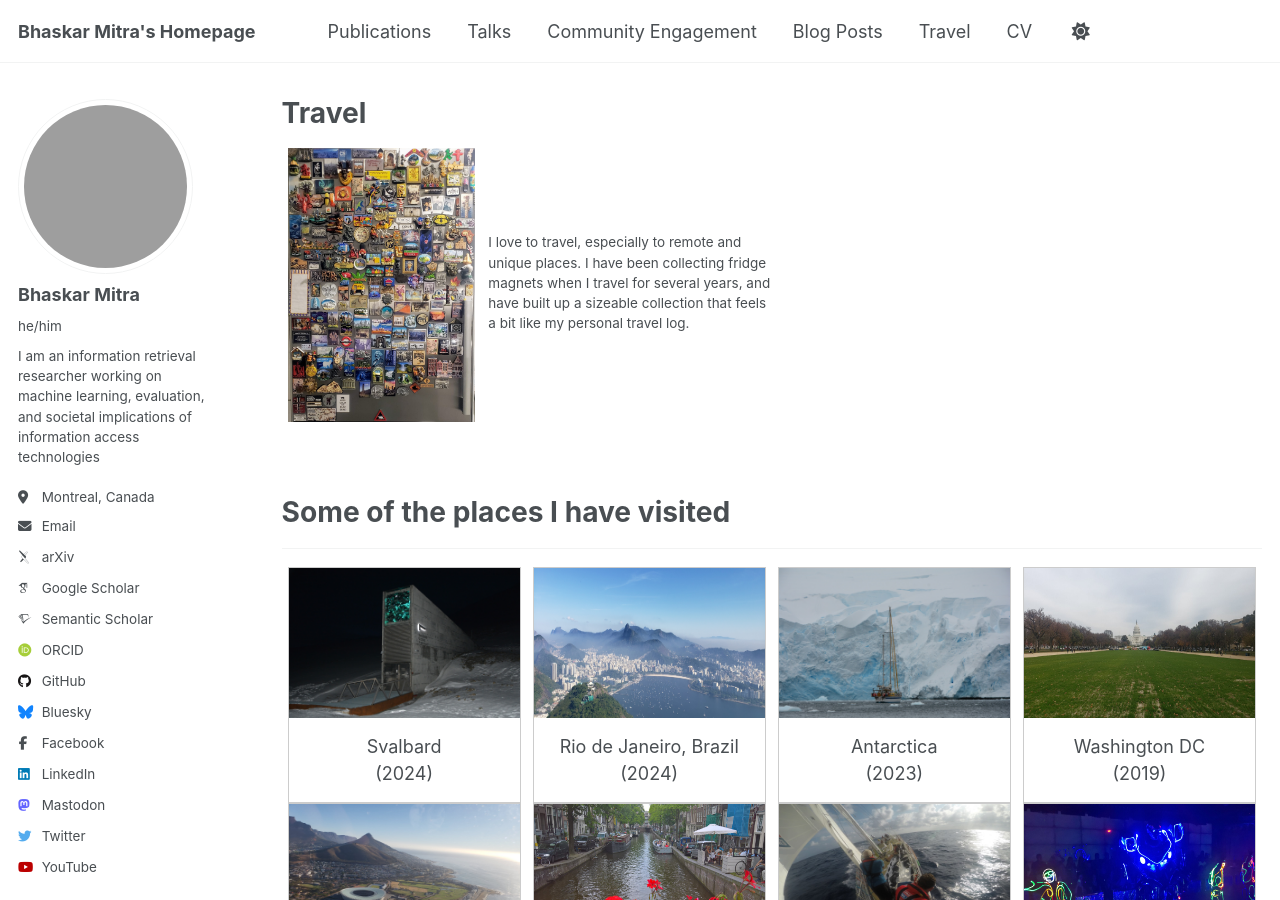
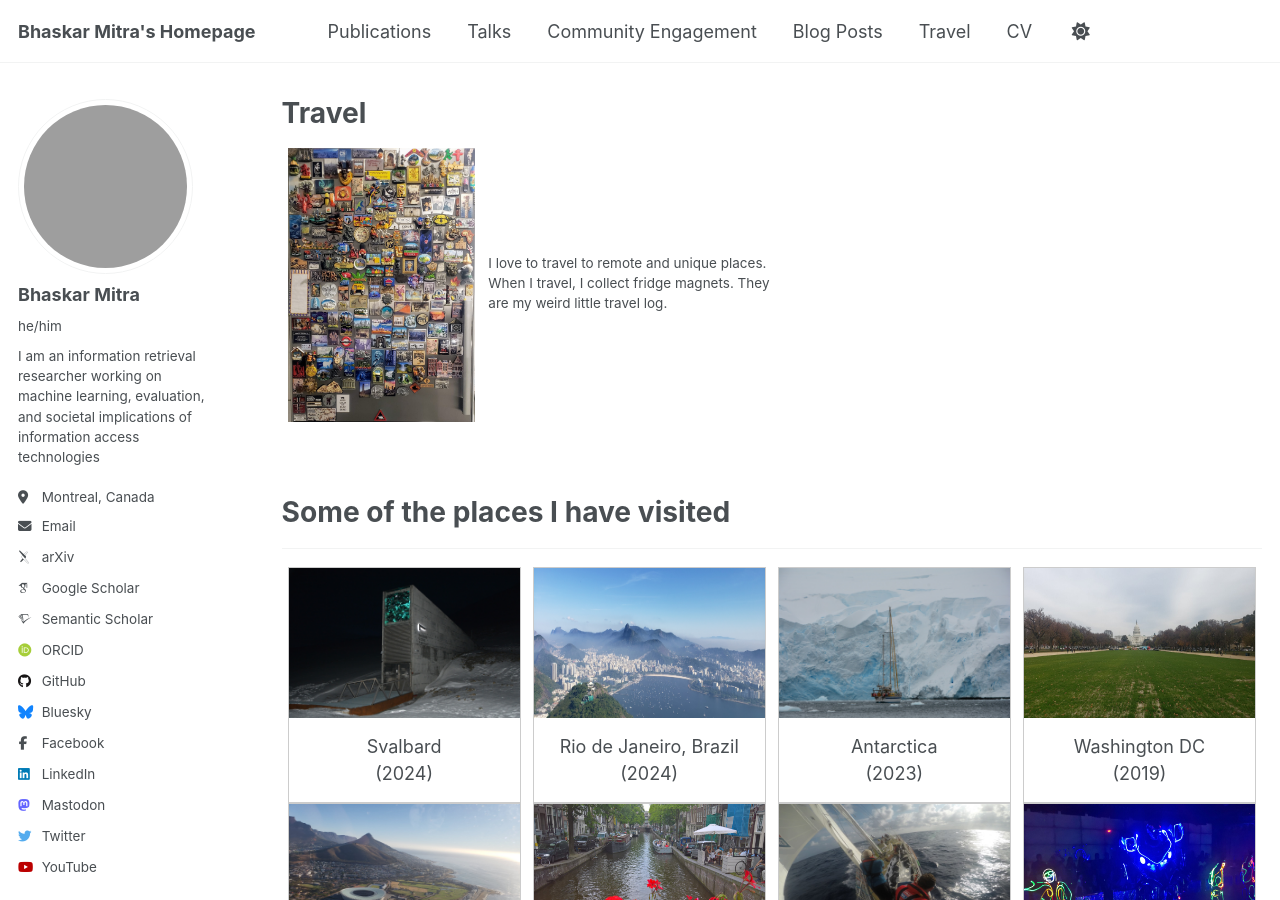
Before and after one commit to bhaskar-mitra/bhaskar-mitra.github.io, a Jekyll site: the page built from _pages/travel.html, in a window 1280 px wide and 900 px high. Built offline with Jekyll 4.4.1, drawn with Linux system fonts in a browser that asks for light colours; some web fonts are replaced; grey boxes are pictures that could not be loaded.

Commit message:
Update travel.html

```diff
--- a/_pages/travel.html
+++ b/_pages/travel.html
@@ -65,8 +65,9 @@ div.desc {
     </td>
     <td style="border:none">
       <p>
-        I love to travel, especially to remote and unique places.
-        I have been collecting fridge magnets when I travel for several years, and have built up a sizeable collection that feels a bit like my personal travel log.
+        I love to travel to remote and unique places.
+        When I travel, I collect fridge magnets.
+        They are my weird little travel log.
       </p>
     </td>
   </tr>
```
